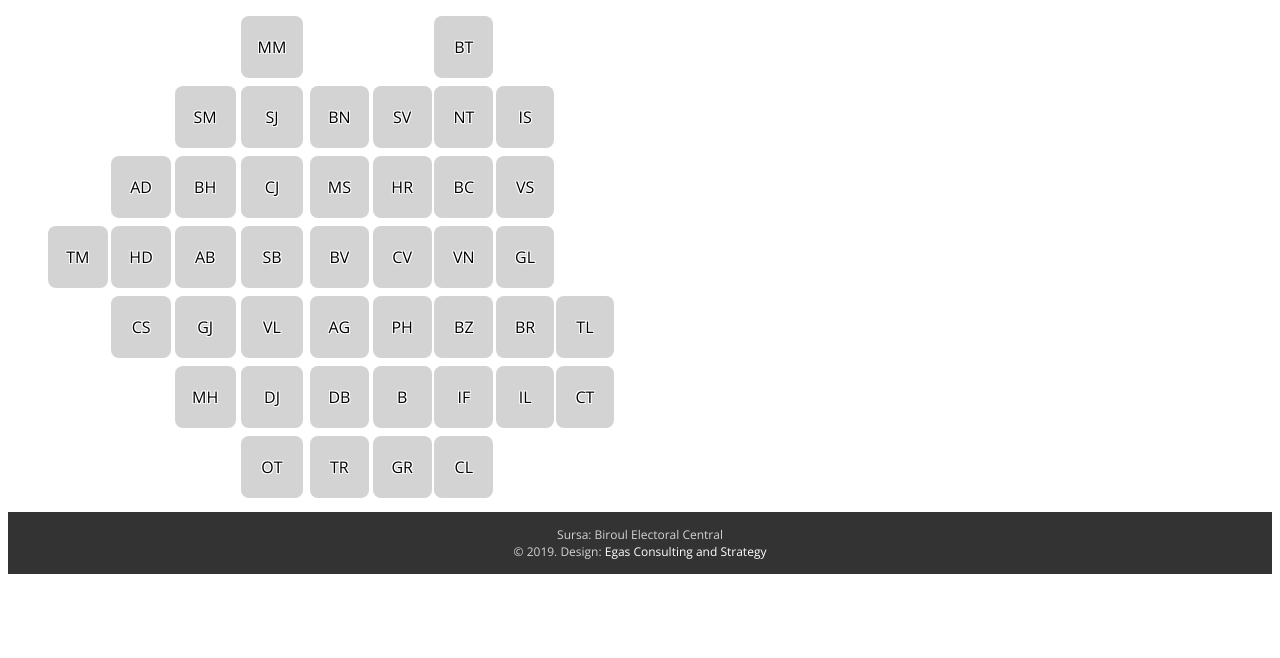
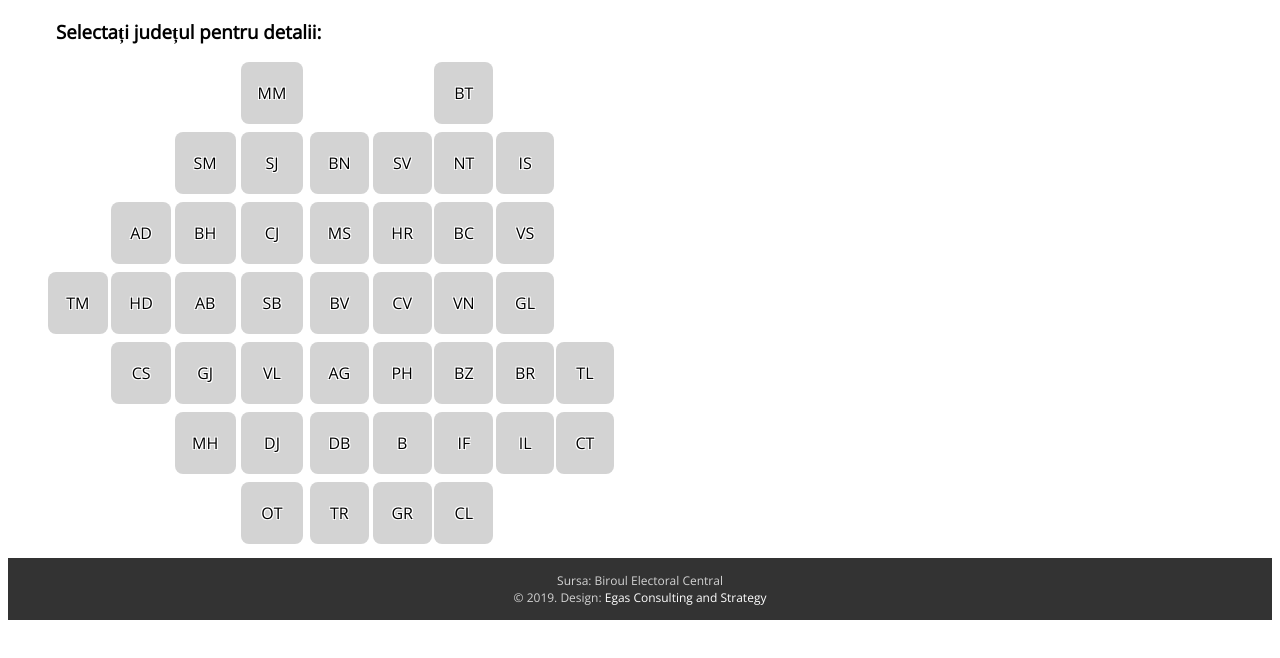
Before and after one commit to amvotat/amvotat.github.io, a plain HTML site: page index.html in a window 1280 px wide. Drawn offline with nearby package versions, Linux system fonts and the light colour scheme; a script that the page names is missing.

Commit message:
Update index.html

```diff
--- a/index.html
+++ b/index.html
@@ -73,6 +73,9 @@
         else document.addEventListener("DOMContentLoaded", fn);
       })();
     </script>
+    <section class="hero">
+            <h3>Selectați județul pentru detalii:</h3>
+          </section>
     <section class="grid_element" id="grid_element">
       <ul>
         <li id="empty"></li>
```
